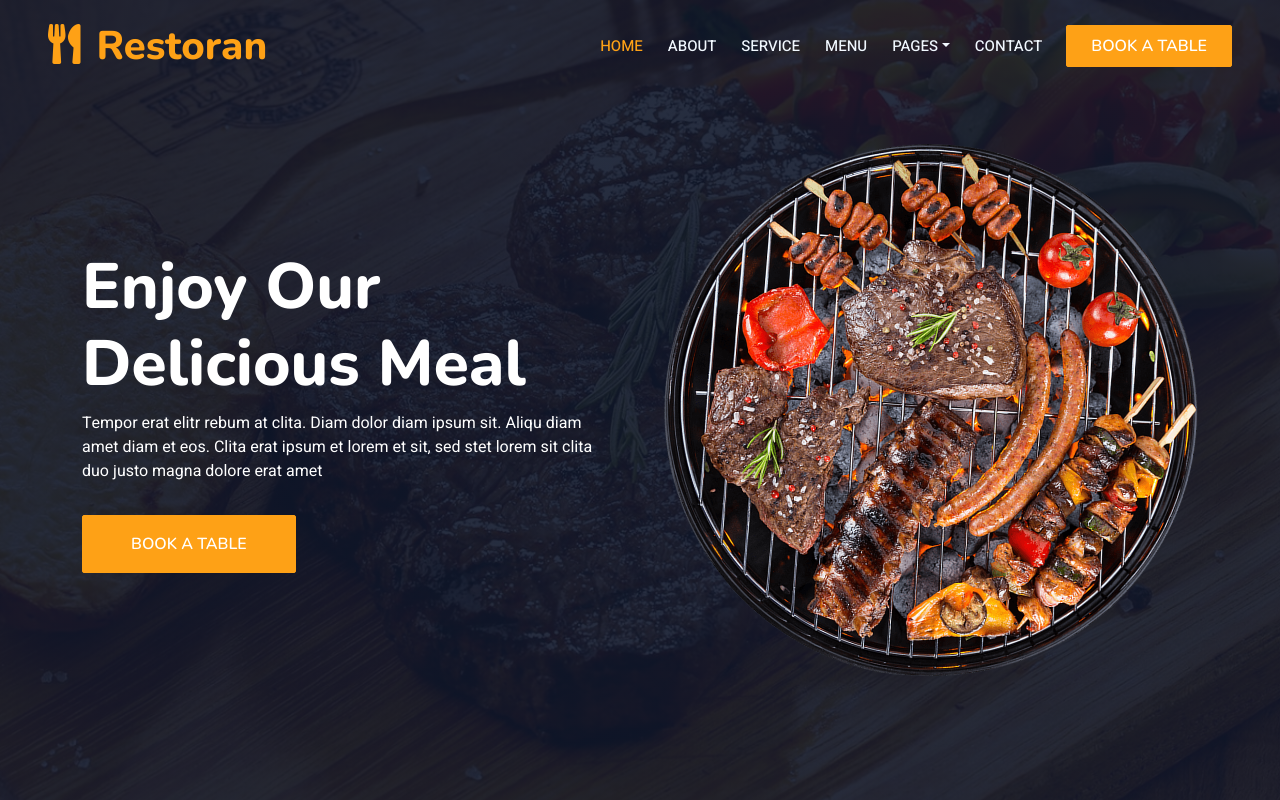
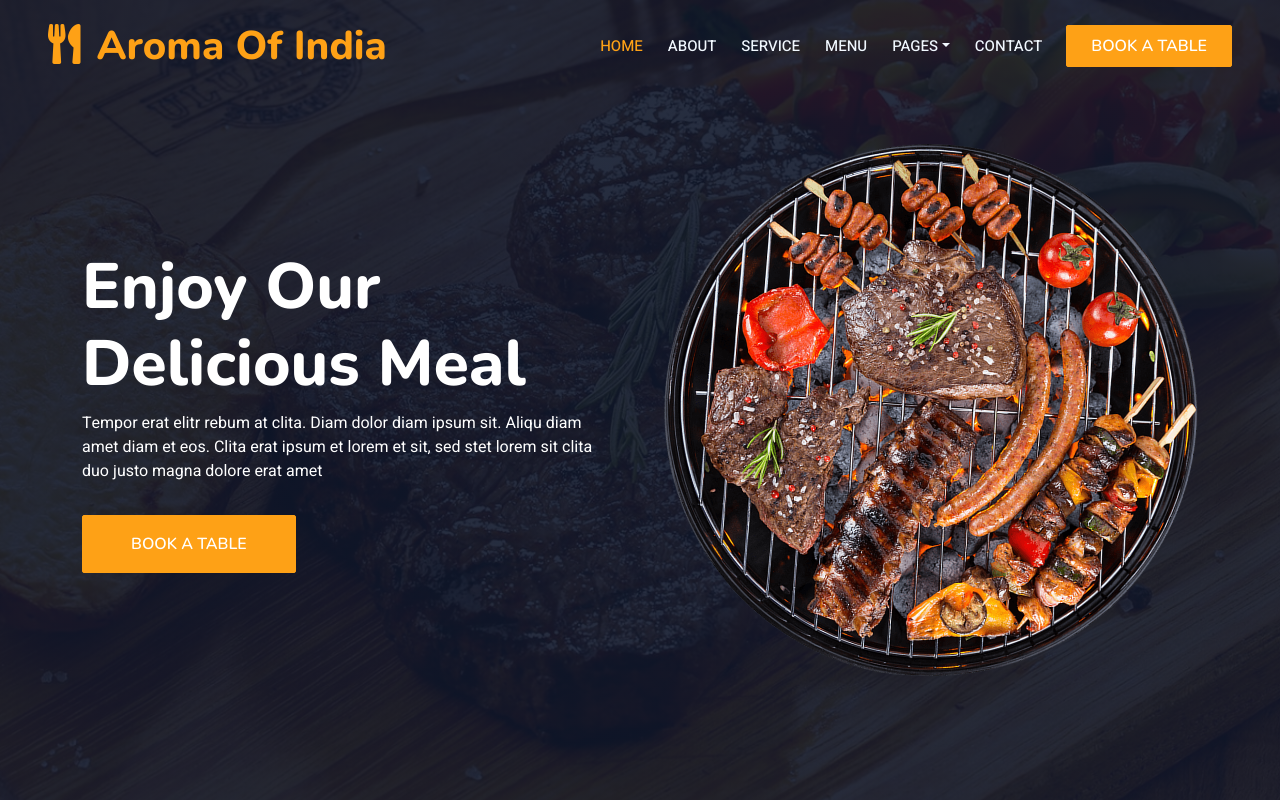
Before and after one commit to aromasofindiabakersfield/aromasofindia, a plain HTML site: page index.html in a window 1280 px wide. Shown: the top 800 px of the page. Drawn offline with nearby package versions, Linux system fonts and the light colour scheme.

Commit message:
changed named

```diff
--- a/index.html
+++ b/index.html
@@ -3,7 +3,7 @@
 
 <head>
     <meta charset="utf-8">
-    <title>Restoran - Bootstrap Restaurant Template</title>
+    <title>Aroma Of India</title>
     <meta content="width=device-width, initial-scale=1.0" name="viewport">
     <meta content="" name="keywords">
     <meta content="" name="description">
@@ -47,7 +47,7 @@
         <div class="container-xxl position-relative p-0">
             <nav class="navbar navbar-expand-lg navbar-dark bg-dark px-4 px-lg-5 py-3 py-lg-0">
                 <a href="" class="navbar-brand p-0">
-                    <h1 class="text-primary m-0"><i class="fa fa-utensils me-3"></i>Restoran</h1>
+                    <h1 class="text-primary m-0"><i class="fa fa-utensils me-3"></i>Aroma Of India</h1>
                     <!-- <img src="img/logo.png" alt="Logo"> -->
                 </a>
                 <button class="navbar-toggler" type="button" data-bs-toggle="collapse" data-bs-target="#navbarCollapse">
```
